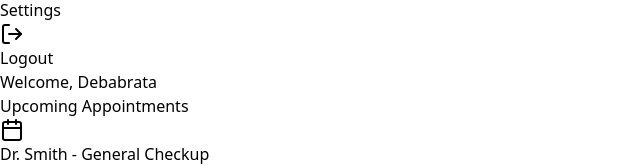
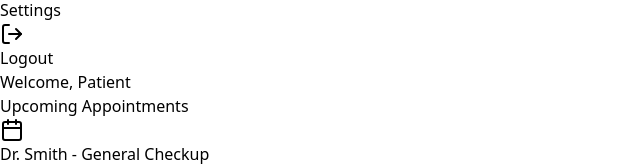
Before and after one commit to debabrata013/IGKC_Hospital, a React (Vite) app: page /pd in a window 1280 px wide. Shown: the part 488-654 px from the top of the page, without its empty margins (0-640 px from the left). Built offline with nearby package versions, Linux system fonts and the light colour scheme.

Commit message:
dashboard file updated

```diff
--- a/src/App.tsx
+++ b/src/App.tsx
@@ -59,7 +59,7 @@ function App() {
               }
             />
             <Route
-              path="/dashboard"
+              path="/patient-dashboard/*"
               element={
                 <ProtectedRoute allowedRoles={['patient']}>
                   <PatientDashboard />
--- a/src/components/patient/DashboardHome.tsx
+++ b/src/components/patient/DashboardHome.tsx
@@ -1,144 +1,3 @@
-// import React, { useState, useEffect } from 'react';
-// import { Calendar, FileText, Pill, Activity, Weight, Droplet } from 'lucide-react';
-// import { Line } from 'react-chartjs-2';
-// import { Chart as ChartJS, CategoryScale, LinearScale, PointElement, LineElement, Title, Tooltip, Legend } from 'chart.js';
-// // import { useNotifications } from '../../contexts/NotificationContext';
-
-// ChartJS.register(CategoryScale, LinearScale, PointElement, LineElement, Title, Tooltip, Legend);
-
-// const DashboardHome: React.FC = () => {
-//   const [healthData, setHealthData] = useState<{
-//     bloodPressure: number[];
-//     weight: number[];
-//     bloodSugar: number[];
-//   }>({
-//     bloodPressure: [],
-//     weight: [],
-//     bloodSugar: [],
-//   });
-//   // const { addNotification } = useNotifications();
-
-//   // useEffect(() => {
-//   //   // Simulated API call
-//   //   setTimeout(() => {
-//   //     setHealthData({
-//   //       bloodPressure: [120, 118, 122, 119, 123, 121, 120],
-//   //       weight: [70, 70.5, 71, 70.8, 70.2, 70.5, 70.3],
-//   //       bloodSugar: [95, 100, 92, 98, 103, 97, 99],
-//   //     });
-//   //     // addNotification('Your health data has been updated', 'info');
-//   //   }, 1000);
-//   // }, [addNotification]);
-
-//   const chartOptions = {
-//     responsive: true,
-//     maintainAspectRatio: false,
-//   };
-
-//   const bloodPressureData = {
-//     labels: ['Mon', 'Tue', 'Wed', 'Thu', 'Fri', 'Sat', 'Sun'],
-//     datasets: [
-//       {
-//         label: 'Blood Pressure (Systolic)',
-//         data: healthData.bloodPressure,
-//         fill: false,
-//         borderColor: 'rgb(75, 192, 192)',
-//         tension: 0.1
-//       }
-//     ]
-//   };
-
-//   const weightData = {
-//     labels: ['Mon', 'Tue', 'Wed', 'Thu', 'Fri', 'Sat', 'Sun'],
-//     datasets: [
-//       {
-//         label: 'Weight (kg)',
-//         data: healthData.weight,
-//         fill: false,
-//         borderColor: 'rgb(255, 99, 132)',
-//         tension: 0.1
-//       }
-//     ]
-//   };
-
-//   const bloodSugarData = {
-//     labels: ['Mon', 'Tue', 'Wed', 'Thu', 'Fri', 'Sat', 'Sun'],
-//     datasets: [
-//       {
-//         label: 'Blood Sugar (mg/dL)',
-//         data: healthData.bloodSugar,
-//         fill: false,
-//         borderColor: 'rgb(54, 162, 235)',
-//         tension: 0.1
-//       }
-//     ]
-//   };
-
-//   return (
-//     <div>
-//       <h1 className="text-3xl font-semibold mb-6">Welcome, John Doe</h1>
-//       <div className="grid grid-cols-1 md:grid-cols-2 lg:grid-cols-3 gap-6 mb-6">
-//         <div className="bg-white p-6 rounded-lg shadow-md">
-//           <h2 className="text-xl font-semibold mb-4 flex items-center">
-//             <Calendar className="mr-2" /> Upcoming Appointments
-//           </h2>
-//           <ul className="space-y-2">
-//             <li>Dr. Smith - General Checkup (Tomorrow, 10:00 AM)</li>
-//             <li>Dr. Johnson - Dental Cleaning (Next Week, 2:00 PM)</li>
-//           </ul>
-//         </div>
-//         <div className="bg-white p-6 rounded-lg shadow-md">
-//           <h2 className="text-xl font-semibold mb-4 flex items-center">
-//             <Pill className="mr-2" /> Current Prescriptions
-//           </h2>
-//           <ul className="space-y-2">
-//             <li>Lisinopril - 10mg daily</li>
-//             <li>Metformin - 500mg twice daily</li>
-//           </ul>
-//         </div>
-//         <div className="bg-white p-6 rounded-lg shadow-md">
-//           <h2 className="text-xl font-semibold mb-4 flex items-center">
-//             <FileText className="mr-2" /> Recent Test Results
-//           </h2>
-//           <ul className="space-y-2">
-//             <li>Blood Work (2 days ago) - Normal</li>
-//             <li>X-Ray Results (1 week ago) - Pending</li>
-//           </ul>
-//         </div>
-//       </div>
-//       <div className="grid grid-cols-1 md:grid-cols-2 lg:grid-cols-3 gap-6">
-//         <div className="bg-white p-6 rounded-lg shadow-md">
-//           <h2 className="text-xl font-semibold mb-4 flex items-center">
-//             <Activity className="mr-2" /> Blood Pressure Trends
-//           </h2>
-//           <div className="h-64">
-//             <Line data={bloodPressureData} options={chartOptions} />
-//           </div>
-//         </div>
-//         <div className="bg-white p-6 rounded-lg shadow-md">
-//           <h2 className="text-xl font-semibold mb-4 flex items-center">
-//             <Weight className="mr-2" /> Weight Tracking
-//           </h2>
-//           <div className="h-64">
-//             <Line data={weightData} options={chartOptions} />
-//           </div>
-//         </div>
-//         <div className="bg-white p-6 rounded-lg shadow-md">
-//           <h2 className="text-xl font-semibold mb-4 flex items-center">
-//             <Droplet className="mr-2" /> Blood Sugar Levels
-//           </h2>
-//           <div className="h-64">
-//             <Line data={bloodSugarData} options={chartOptions} />
-//           </div>
-//         </div>
-//       </div>
-//     </div>
-//   );
-// };
-
-// export default DashboardHome;
-
-
 import React, { useState,useEffect } from 'react';
 import { Calendar, FileText, Pill, Activity, Weight, Droplet, Lightbulb } from 'lucide-react';
 import {
@@ -150,8 +9,12 @@ import {
   Tooltip,
   ResponsiveContainer
 } from 'recharts';
+import { useSelector } from 'react-redux';
+import { RootState } from '../../store';
 
 const DashboardHome: React.FC = () => {
+  const { user } = useSelector((state: RootState) => state.auth);
+
   // Color scheme
   const colors = {
     blue: '#4F46E5',
@@ -278,7 +141,7 @@ const DashboardHome: React.FC = () => {
   return (
     <div className="min-h-screen bg-gray-50 p-6">
       <div className="max-w-7xl mx-auto">
-        <h1 className="text-4xl font-bold text-gray-900 mb-8">Welcome, Debabrata</h1>
+        <h1 className="text-4xl font-bold text-gray-900 mb-8">Welcome, {user?.name || 'Patient'}</h1>
 
         {/* Status Cards */}
         <div className="grid grid-cols-1 md:grid-cols-3 gap-6 mb-8">
```
